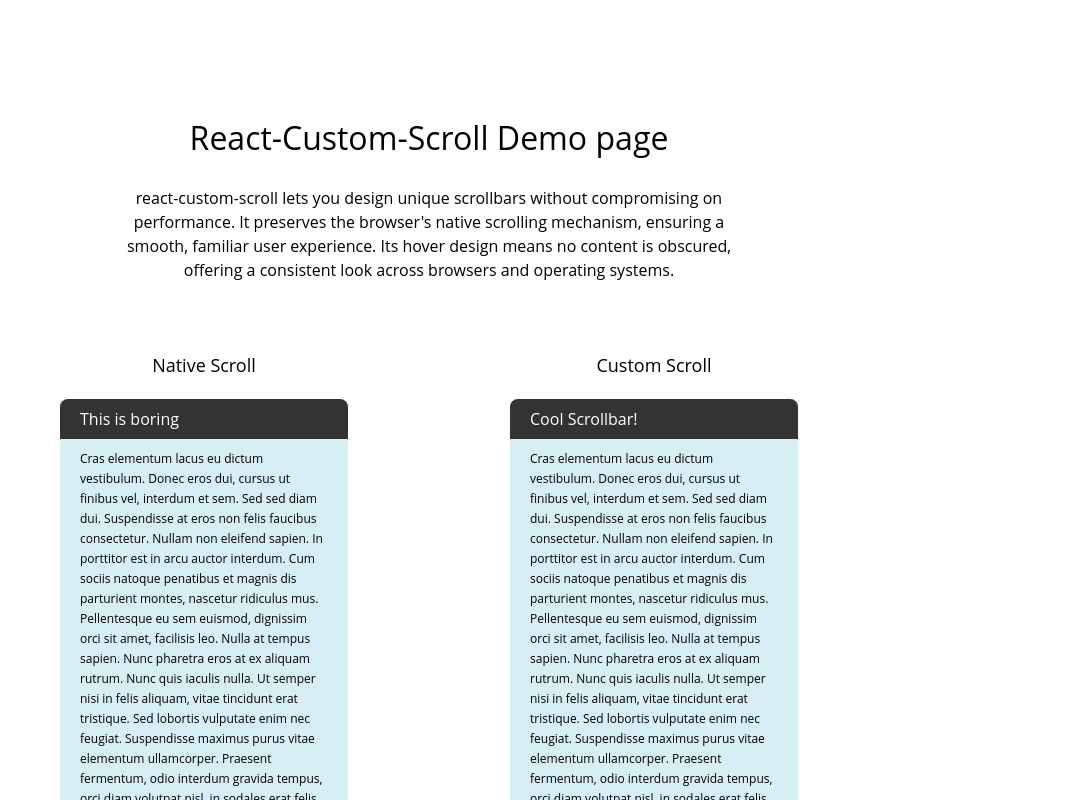
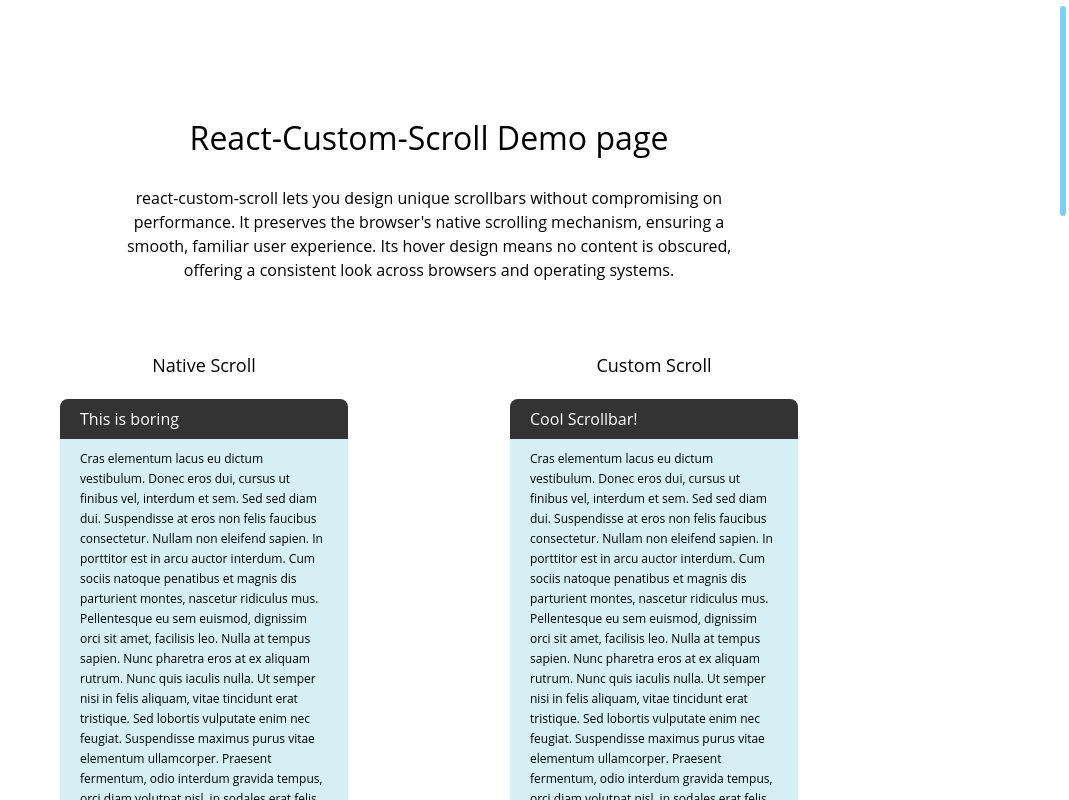
Before and after one commit to rommguy/react-custom-scroll, a React (Vite) app: page / in a window 1280 px wide. Shown: the top 800 px of the page, without its empty margins (211-1280 px from the left). Built offline with nearby package versions, Linux system fonts and the light colour scheme.

Commit message:
re-wrap with custom-scroll

```diff
--- a/src/App.css
+++ b/src/App.css
@@ -7,6 +7,7 @@
 }
 
 .app-root {
+  max-height: calc(100vh - 70px);
   max-width: 900px;
   margin: 0 auto;
   padding-top: 90px;
--- a/src/App.tsx
+++ b/src/App.tsx
@@ -1,16 +1,18 @@
 import "./App.css";
 import { DemoComp } from "./example/demoComp.tsx";
+import { CustomScroll } from "./customScroll.tsx";
 
 export const App = () => {
   return (
+    <CustomScroll>
       <div data-testid="app-root" className="app-root">
         <div className="demo-title">React-Custom-Scroll Demo page</div>
         <div className="demo-subtitle">
           react-custom-scroll lets you design unique scrollbars without
-        compromising on performance. It preserves the browser's native scrolling
-        mechanism, ensuring a smooth, familiar user experience. Its hover design
-        means no content is obscured, offering a consistent look across browsers
-        and operating systems.
+          compromising on performance. It preserves the browser's native
+          scrolling mechanism, ensuring a smooth, familiar user experience. Its
+          hover design means no content is obscured, offering a consistent look
+          across browsers and operating systems.
         </div>
         <DemoComp demoType="compare-with-native" descriptionSide="left" />
         <DemoComp demoType="crazy-designer" descriptionSide="right" />
@@ -18,5 +20,6 @@
         <DemoComp demoType="allow-outer-scroll" descriptionSide="right" />
         <DemoComp demoType="flex" descriptionSide="left" />
       </div>
+    </CustomScroll>
   );
 };
```
Lines whose indentation alone changed are shown as unchanged.
